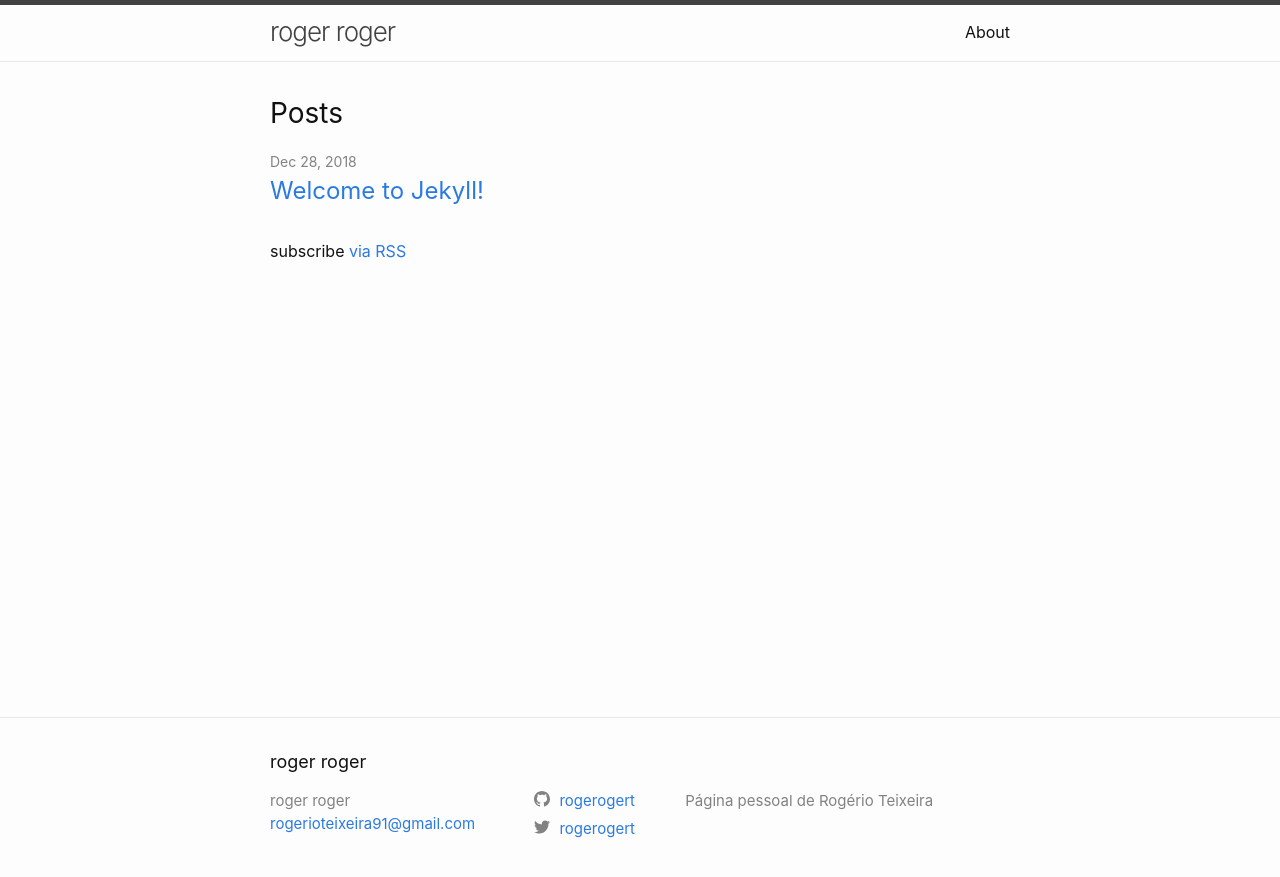
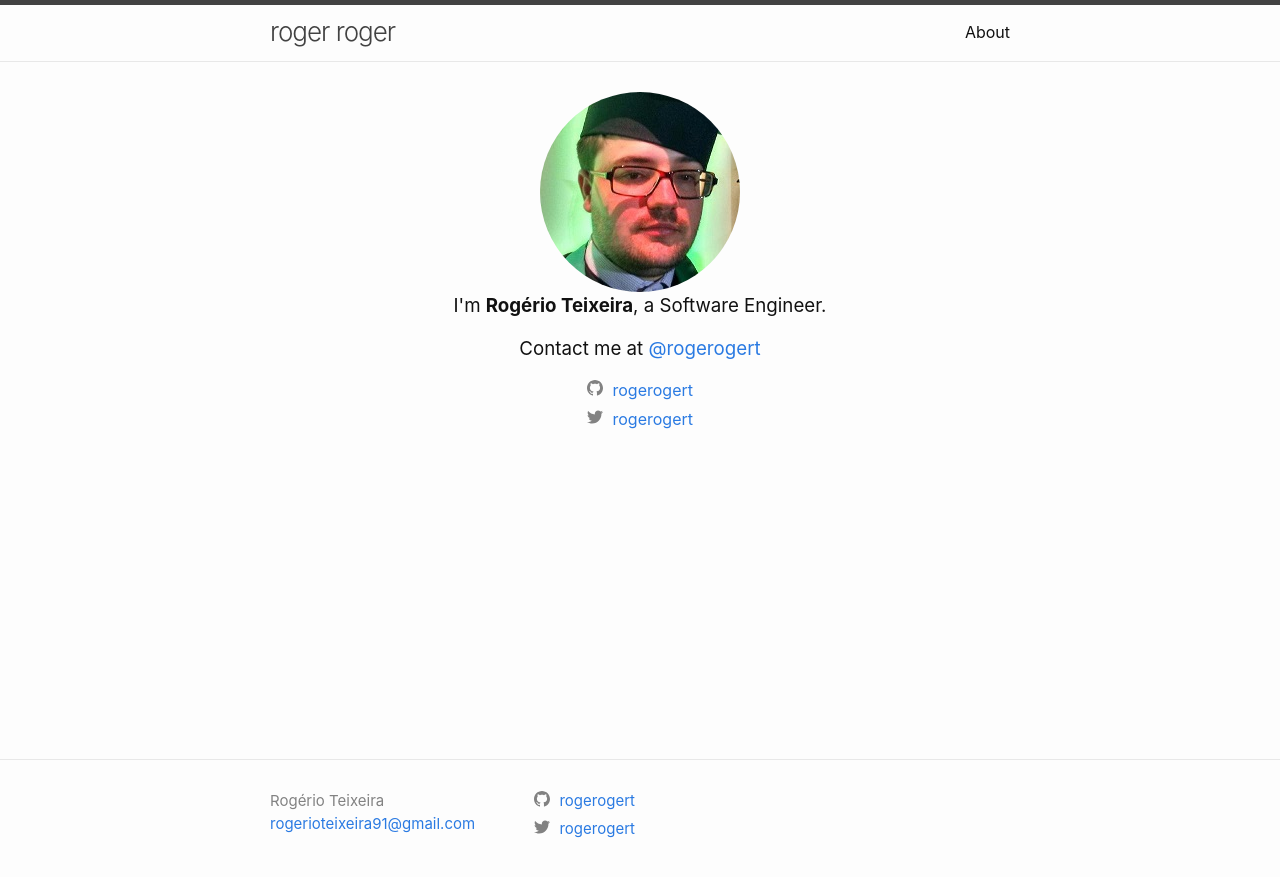
Before and after one commit to rogerogert/personal-site, a Jekyll site: the page built from index.md, in a window 1280 px wide. Shown: the top 877 px of the page. Built offline with Jekyll 4.4.1, drawn with Linux system fonts in a browser that asks for light colours.

Commit message:
Adicionado bio.html na home e pequenos ajustes no footer. home.html agora é blog.html

```diff
--- a/_config.yml
+++ b/_config.yml
@@ -15,6 +15,8 @@
 # in the templates via {{ site.myvariable }}.
 title: roger roger
 email: rogerioteixeira91@gmail.com
+author: Rogério Teixeira
+avatar: roger-avatar.jpg
 description: >- # this means to ignore newlines until "baseurl:"
   Página pessoal de Rogério Teixeira
 baseurl: "" # the subpath of your site, e.g. /blog
--- /dev/null
+++ b/_includes/bio.html
@@ -0,0 +1,13 @@
+<section id="about">
+	<div class="avatar">
+
+		<img class="img-circle" src="{{ site.baseurl }}static/img/{{ site.avatar }}">
+
+	  <h3>I'm <strong>{{ site.author }}</strong>, a Software Engineer.</h3>
+	  <!--<h3>I love all things computer science and maths.</h3>-->
+	  <!--<h3>Have a look at some of my working <a href="{{ site.baseurl }}projects.html"> projects</a>.</h3>-->
+	  <!--<h3>For more check out my academic &amp; professional <a href="http://jekyller.github.io/vitae">Resume</a>.</h3>-->
+	  <h3>Contact me at <a href="http://twitter.com/{{ site.twitter_username }}">@{{ site.twitter_username }}</h3>
+	  {% include social.html %}
+	</div>
+</section>
--- a/_includes/footer.html
+++ b/_includes/footer.html
@@ -2,8 +2,6 @@
   <data class="u-url" href="{{ "/" | relative_url }}"></data>
 
   <div class="wrapper">
-
-    <h2 class="footer-heading">{{ site.title | escape }}</h2>
 
     <div class="footer-col-wrapper">
       <div class="footer-col footer-col-1">
@@ -24,10 +22,6 @@
       <div class="footer-col footer-col-2">
         {%- include social.html -%}
       </div>
-
-      <div class="footer-col footer-col-3">
-        <p>{{- site.description | escape -}}</p>
-      </div>
     </div>
 
   </div>
--- a/_layouts/home.html
+++ b/_layouts/home.html
@@ -7,28 +7,6 @@ layout: default
     <h1 class="page-heading">{{ page.title }}</h1>
   {%- endif -%}
 
-  {{ content }}
-
-  {%- if site.posts.size > 0 -%}
-    <h2 class="post-list-heading">{{ page.list_title | default: "Posts" }}</h2>
-    <ul class="post-list">
-      {%- for post in site.posts -%}
-      <li>
-        {%- assign date_format = site.minima.date_format | default: "%b %-d, %Y" -%}
-        <span class="post-meta">{{ post.date | date: date_format }}</span>
-        <h3>
-          <a class="post-link" href="{{ post.url | relative_url }}">
-            {{ post.title | escape }}
-          </a>
-        </h3>
-        {%- if site.show_excerpts -%}
-          {{ post.excerpt }}
-        {%- endif -%}
-      </li>
-      {%- endfor -%}
-    </ul>
-
-    <p class="rss-subscribe">subscribe <a href="{{ "/feed.xml" | relative_url }}">via RSS</a></p>
-  {%- endif -%}
+{%- include bio.html -%}
 
 </div>
--- a/_sass/minima/_layout.scss
+++ b/_sass/minima/_layout.scss
@@ -22,6 +22,14 @@
   &:visited {
     color: $grey-color-dark;
   }
+}
+
+.avatar{
+  text-align: center;
+}
+
+.img-circle {
+  border-radius: 50%;
 }
 
 .site-nav {
```
Also changed, not shown: _layouts/blog.html (added, +34 -0 lines), static/img/roger-avatar.jpg (added).
